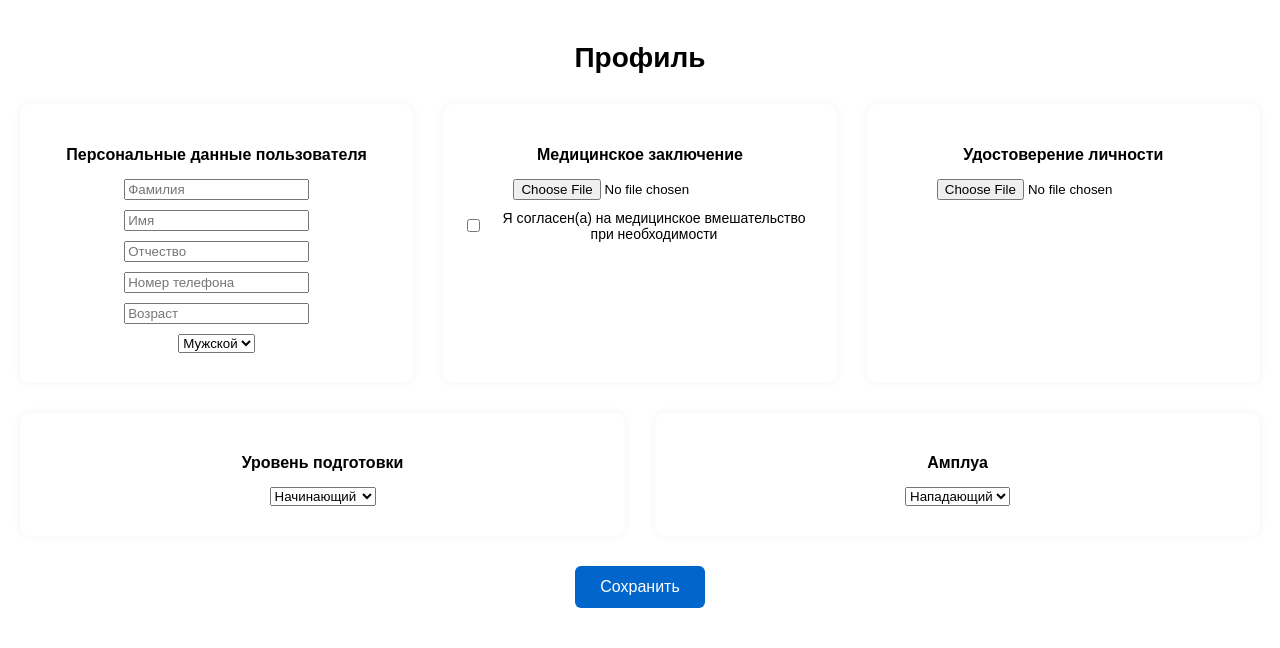
After one commit to l4m3r31337/HockeyTournamentAutomation, a Django app: page /profile/ in a window 1280 px wide. The commit adds this page. Shown: the part 347-995 px from the top of the page. Run offline with Django 5.2, Linux system fonts and the light colour scheme.

Commit message:
добавил главную и профиль

```diff
--- a/AutoHockey/AutoHockey/urls.py
+++ b/AutoHockey/AutoHockey/urls.py
@@ -17,12 +17,8 @@ Including another URLconf
 
 from django.contrib import admin
 from django.urls import path, include
-from Hockey.views import register
-from django.views.generic import RedirectView
 
 urlpatterns = [
     path('admin/', admin.site.urls),
-    path('register/', register, name='register'),
-    path('accounts/', include('django.contrib.auth.urls')),
-    path('', RedirectView.as_view(url='register/', permanent=True)),
+    path('', include('Hockey.urls'))
 ]
--- a/AutoHockey/Hockey/forms.py
+++ b/AutoHockey/Hockey/forms.py
@@ -50,3 +50,28 @@ class RegisterForm(UserCreationForm):
     class Meta:
         model = CustomUser
         fields = ('surname', 'name', 'patronymic', 'phone', 'password1', 'password2')
+
+
+class ProfileForm(forms.Form):
+    last_name = forms.CharField(label='Фамилия', widget=forms.TextInput(attrs={'placeholder': 'Фамилия'}))
+    first_name = forms.CharField(label='Имя', widget=forms.TextInput(attrs={'placeholder': 'Имя'}))
+    middle_name = forms.CharField(label='Отчество', widget=forms.TextInput(attrs={'placeholder': 'Отчество'}))
+    phone = forms.CharField(label='Номер телефона', widget=forms.TextInput(attrs={'placeholder': 'Номер телефона'}))
+    age = forms.IntegerField(label='Возраст', widget=forms.NumberInput(attrs={'placeholder': 'Возраст'}))
+    gender = forms.ChoiceField(label='Пол', choices=[('male', 'Мужской'), ('female', 'Женский')])
+
+    skill_level = forms.ChoiceField(label='Уровень подготовки', choices=[
+        ('beginner', 'Начинающий'),
+        ('intermediate', 'Средний'),
+        ('advanced', 'Продвинутый'),
+    ])
+
+    position = forms.ChoiceField(label='Амплуа', choices=[
+        ('forward', 'Нападающий'),
+        ('goalkeeper', 'Вратарь'),
+    ])
+
+    medical_doc = forms.FileField(label='Медицинское заключение', required=False)
+    medical_consent = forms.BooleanField(required=False)
+
+    identity_doc = forms.FileField(label='Удостоверение личности', required=False)
--- /dev/null
+++ b/AutoHockey/Hockey/templates/Hockey/profile.html
@@ -0,0 +1,188 @@
+{% load static %}
+<!DOCTYPE html>
+<html lang="ru">
+<head>
+    <meta charset="UTF-8">
+    <title>Хоккейные турниры</title>
+    <style>
+
+body {
+    margin: 0;
+    font-family: Arial, sans-serif;
+    background-color: #fff;
+    color: #000;
+}
+
+header {
+    background-color: #1166c4;
+    padding: 10px 20px;
+    display: flex;
+    align-items: center;
+    justify-content: space-between;
+}
+
+.navbar {
+    display: flex;
+    align-items: center;
+    width: 100%;
+}
+
+.logo {
+    height: 60px;
+    margin-right: 40px;
+}
+
+.nav-links {
+    display: flex;
+    list-style: none;
+    gap: 25px;
+    padding: 0;
+}
+
+.nav-links li a {
+    color: white;
+    font-weight: bold;
+    text-decoration: none;
+}
+
+.profile-icon {
+    margin-left: auto;
+    font-size: 24px;
+    color: white;
+    display: block;
+}
+
+main {
+    padding: 40px 20px;
+    text-align: center;
+}
+
+main h1 {
+    font-size: 28px;
+    margin-bottom: 30px;
+}
+
+.image-container img {
+    max-width: 100%;
+    height: auto;
+    border-radius: 8px;
+}
+
+        h2 {
+            font-size: 28px;
+            font-weight: bold;
+            margin-bottom: 30px;
+        }
+        .form-section {
+            display: flex;
+            gap: 30px;
+            flex-wrap: wrap;
+        }
+        .block {
+            flex: 1;
+            min-width: 300px;
+            background-color: #ffffff;
+            padding: 20px;
+            border-radius: 10px;
+            box-shadow: 0 0 10px rgba(0,0,0,0.05);
+        }
+        .block h4 {
+            margin-bottom: 15px;
+            font-weight: bold;
+        }
+        .field {
+            margin-bottom: 10px;
+        }
+        label.checkbox {
+            display: flex;
+            align-items: center;
+            font-size: 14px;
+        }
+        label.checkbox span {
+            margin-left: 8px;
+        }
+        .submit-button {
+            margin-top: 30px;
+        }
+        .submit-button button {
+            padding: 12px 25px;
+            font-size: 16px;
+            background-color: #0066cc;
+            color: white;
+            border: none;
+            border-radius: 6px;
+            cursor: pointer;
+        }
+    </style>
+</head>
+<body>
+    <header>
+        <div class="navbar">
+            <img src="{% static 'Hockey/logo.png' %}" alt="Логотип" class="logo">
+            <nav>
+                <ul class="nav-links">
+                    <li><a href="../">Главная</a></li>
+                    <li><a href="#">Турниры</a></li>
+                    <li><a href="#">Рейтинги</a></li>
+                    <li><a href="#">О нас</a></li>
+                    <li><a href="#">Контакты</a></li>
+                </ul>
+            </nav>
+            <a class="profile-icon" href=""><img src="{% static 'Hockey/user.svg' %}"></a>
+        </div>
+    </header>
+
+    <main>
+        <form method="POST" enctype="multipart/form-data">
+            {% csrf_token %}
+            <h2>Профиль</h2>
+
+            <div class="form-section">
+
+                <!-- Персональные данные -->
+                <div class="block">
+                    <h4>Персональные данные пользователя</h4>
+                    <div class="field">{{ form.last_name }}</div>
+                    <div class="field">{{ form.first_name }}</div>
+                    <div class="field">{{ form.middle_name }}</div>
+                    <div class="field">{{ form.phone }}</div>
+                    <div class="field">{{ form.age }}</div>
+                    <div class="field">{{ form.gender }}</div>
+                </div>
+
+                <!-- Медицинское заключение -->
+                <div class="block">
+                    <h4>Медицинское заключение</h4>
+                    <div class="field">{{ form.medical_doc }}</div>
+                    <label class="checkbox">
+                        {{ form.medical_consent }}
+                        <span>Я согласен(а) на медицинское вмешательство при необходимости</span>
+                    </label>
+                </div>
+
+                <!-- Удостоверение личности -->
+                <div class="block">
+                    <h4>Удостоверение личности</h4>
+                    <div class="field">{{ form.identity_doc }}</div>
+                </div>
+
+                <!-- Уровень подготовки -->
+                <div class="block">
+                    <h4>Уровень подготовки</h4>
+                    <div class="field">{{ form.skill_level }}</div>
+                </div>
+
+                <!-- Амплуа -->
+                <div class="block">
+                    <h4>Амплуа</h4>
+                    <div class="field">{{ form.position }}</div>
+                </div>
+            </div>
+
+            <div class="submit-button">
+                <button type="submit">Сохранить</button>
+            </div>
+        </form>
+    </main>
+</body>
+</html>
--- a/AutoHockey/Hockey/templates/Hockey/registration.html
+++ b/AutoHockey/Hockey/templates/Hockey/registration.html
@@ -97,7 +97,7 @@
         <h2>Регистрация</h2>
 
         <!-- Форма -->
-        <form method="POST" action="{% url 'register' %}">
+        <form method="POST" action="#">
             {% csrf_token %}
             {% for field in form %}
                 <div class="form-group">
--- a/AutoHockey/Hockey/urls.py
+++ b/AutoHockey/Hockey/urls.py
@@ -1,10 +1,10 @@
 from django.urls import path
-from Hockey.views import register
-from django.views.generic import RedirectView
 from django.urls import include
+from .views import IndexView, profile_view, register
 
 urlpatterns = [
     path('register/', register, name='register'),
     path('accounts/', include('django.contrib.auth.urls')),
-    path('', RedirectView.as_view(url='register/', permanent=True)),
+    path('profile/', profile_view, name='profile'),
+    path('', IndexView.as_view(), name='home'),
 ]
--- a/AutoHockey/Hockey/views.py
+++ b/AutoHockey/Hockey/views.py
@@ -1,6 +1,11 @@
 from django.shortcuts import render, redirect
 from django.contrib.auth import login
-from .forms import RegisterForm
+from .forms import RegisterForm, ProfileForm
+from django.views.generic import TemplateView
+
+class IndexView(TemplateView):
+    template_name = 'Hockey/index.html'
+
 
 def register(request):
     if request.method == 'POST':
@@ -12,3 +17,15 @@ def register(request):
     else:
         form = RegisterForm()
     return render(request, 'Hockey/registration.html', {'form': form})
+
+def profile_view(request):
+    if request.method == 'POST':
+        form = ProfileForm(request.POST, request.FILES)
+        if form.is_valid():
+            # Тут можно сохранить в БД или куда требуется
+            print("Форма сохранена:", form.cleaned_data)
+            return redirect('profile')  # Имя маршрута
+    else:
+        form = ProfileForm()
+
+    return render(request, 'Hockey/profile.html', {'form': form})
```
Also changed, not shown: AutoHockey/Hockey/templates/Hockey/index.html (added, +96 -0 lines), AutoHockey/Hockey/static/Hockey/hockey_team.jpg (added), AutoHockey/Hockey/static/Hockey/user.svg (added).
